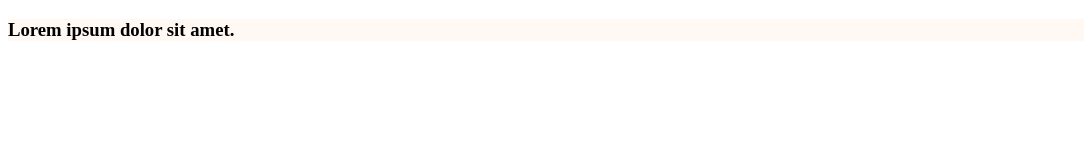
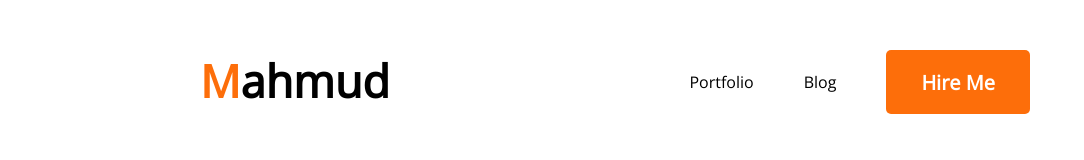
Before and after one commit to Khan-Mahmud-Hasan/Developer-Portfolio, a plain HTML site: page index.html in a window 1280 px wide. Shown: the whole page, without its empty margins (0-1084 px from the left). Drawn offline with nearby package versions, Linux system fonts and the light colour scheme.

Commit message:
navber done

```diff
--- a/index.html
+++ b/index.html
@@ -6,10 +6,27 @@
     <meta name="viewport" content="width=device-width, initial-scale=1.0">
     <title>Developer Portfolio</title>
     <link rel="stylesheet" href="styles/style.css">
+    <!-- Google Font Added -->
+    <link rel="preconnect" href="https://fonts.googleapis.com">
+    <link rel="preconnect" href="https://fonts.gstatic.com" crossorigin>
+    <link href="https://fonts.googleapis.com/css2?family=Open+Sans&display=swap" rel="stylesheet">
 </head>
 <body>
     <header>
-        <h3>Lorem ipsum dolor sit amet.</h3>
+        <nav>
+            <h2 class="nav-title"><span class="text-primary">M</span>ahmud</h2>
+            <ul>
+                <li>Portfolio</li>
+                <li>Blog</li>
+                <li><button class="btn-primary">Hire Me</button></li>
+            </ul>
+        </nav>
     </header>
+    <main>
+
+    </main>
+    <footer>
+
+    </footer>
 </body>
 </html>
--- a/styles/style.css
+++ b/styles/style.css
@@ -1,4 +1,41 @@
-header{
-margin: 0;
-background-color: #FFF8F3;
+* {
+    margin: 0;
+    font-family: 'Open Sans', sans-serif;
 }
+
+.text-primary {
+    color: #FD6E0A;
+}
+
+.btn-primary {
+    color: #FFFFFF;
+    font-weight: 700;
+    font-size: 20px;
+    padding: 18px 35px;
+    height: 64px;
+    background: #FD6E0A;
+    border: 0;
+    border-radius: 5px;
+}
+
+/* header and navigation styles*/
+nav {
+    display: flex;
+    justify-content: space-between;
+    margin: 50px 200px;
+}
+
+.nav-title {
+    font-weight: 800;
+    font-size: 45px;
+}
+
+nav ul {
+    display: flex;
+    align-items: center;
+}
+
+nav li {
+    list-style: none;
+    margin-right: 50px;
+}
```
